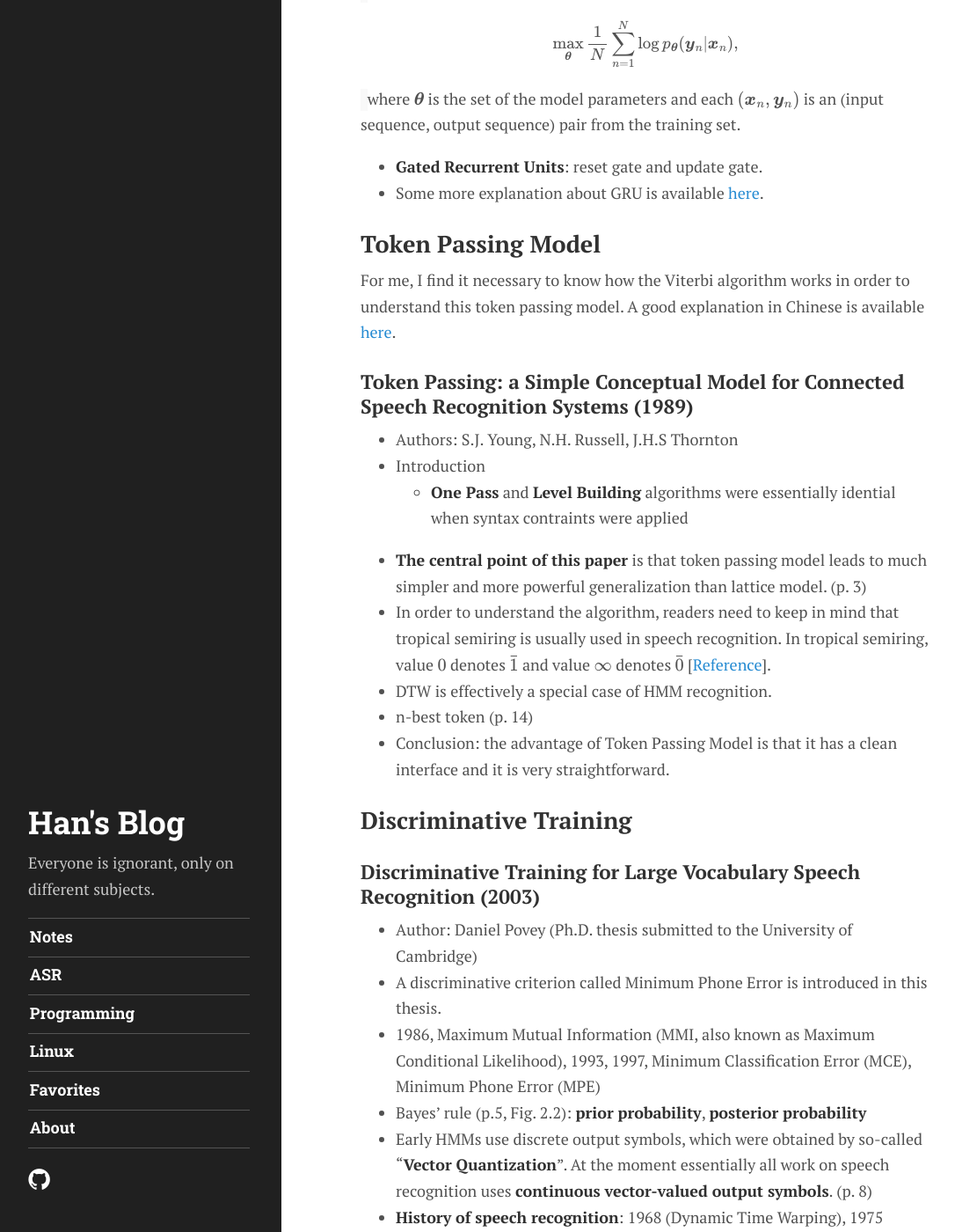
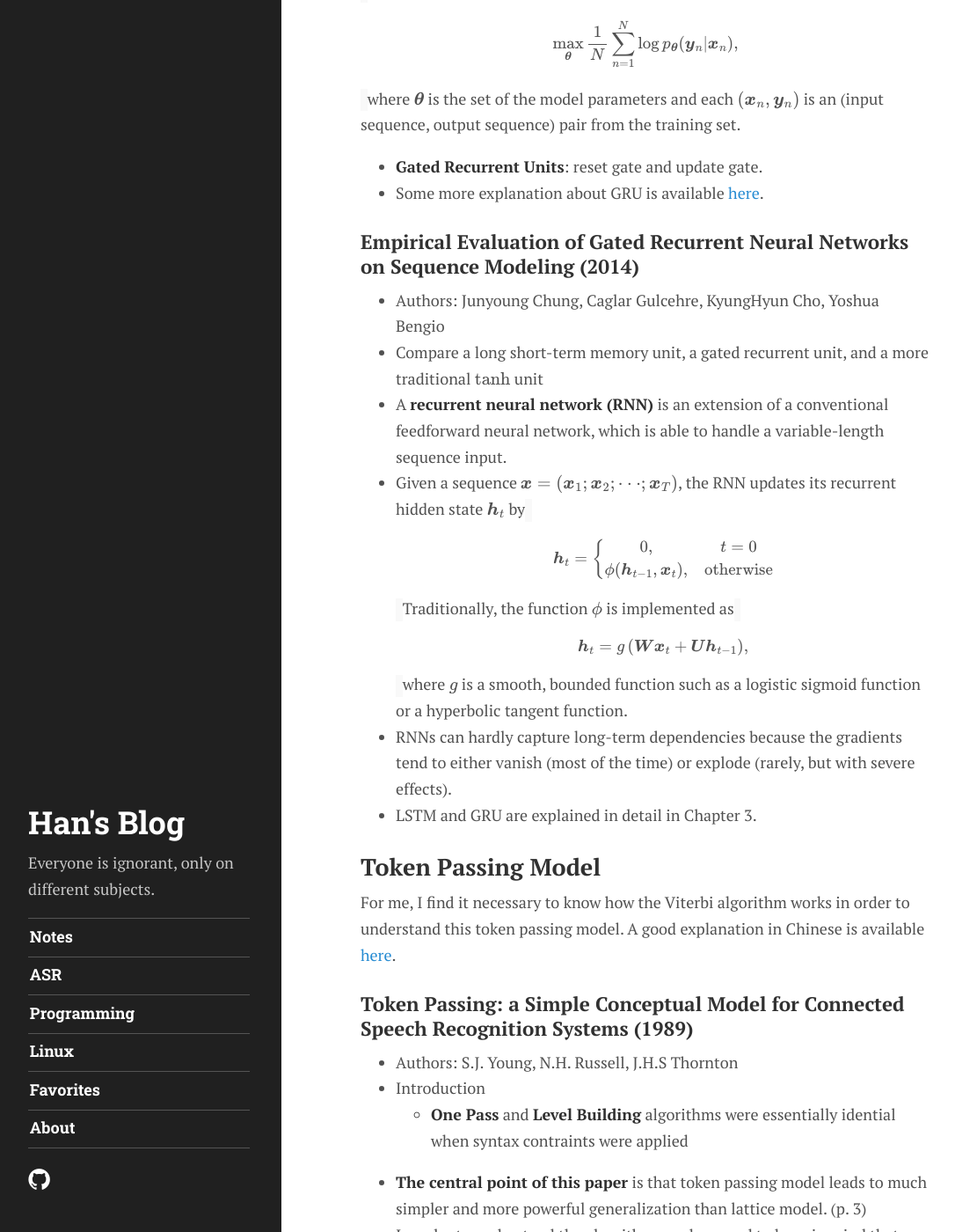
Before and after one commit to han-xie/han-xie.github.io, a Jekyll site: the page built from _posts/2020-03-12-literature-review.md, in a window 1280 px wide and 1400 px high, scrolled down 779 px. Shown: the whole window at 88% size, without its empty margins (4-1090 px from the left). Built offline with Jekyll 4.4.1, drawn with Linux system fonts in a browser that asks for light colours; some web fonts are replaced; formulas are drawn with MathJax 3; comment, search, counter and statistics services are not loaded.

Commit message:
[post] add GRU & LSTM comparison in literature review

```diff
--- a/_posts/2020-03-12-literature-review.md
+++ b/_posts/2020-03-12-literature-review.md
@@ -28,6 +28,35 @@ pair from the training set.
 
 - **Gated Recurrent Units**: reset gate and update gate.
 - Some more explanation about GRU is available [here](https://zhuanlan.zhihu.com/p/32481747).
+
+### Empirical Evaluation of Gated Recurrent Neural Networks on Sequence Modeling (2014)
+
+- Authors: Junyoung Chung, Caglar Gulcehre, KyungHyun Cho, Yoshua Bengio
+- Compare a long short-term memory unit, a gated recurrent unit, and a more traditional $\tanh$ unit
+- A **recurrent neural network (RNN)** is an extension of a conventional feedforward
+neural network, which is able to handle a variable-length sequence input.
+- Given a sequence $ \boldsymbol{x} = \left(\boldsymbol{x}_1; \boldsymbol{x}_2; · · · ; \boldsymbol{x}_T\right)$,
+the RNN updates its recurrent hidden state $\boldsymbol{h}_t$ by
+`$$
+\boldsymbol{h}_t = \left\{
+  \begin{matrix}
+    0, & t=0\\
+    \phi(\boldsymbol{h}_{t-1}, \boldsymbol{x}_t), & \text{otherwise}
+  \end{matrix}
+\right.
+$$`
+Traditionally, the function $\phi$ is implemented as
+`$$
+\boldsymbol{h}_t = g\left(
+  \boldsymbol{W}\boldsymbol{x}_t + \boldsymbol{U}\boldsymbol{h}_{t-1}
+\right),
+$$`
+where $g$ is a smooth, bounded function such as a logistic sigmoid
+function or a hyperbolic tangent function.
+- RNNs can hardly capture long-term dependencies because the gradients
+tend to either vanish (most of the time) or explode
+(rarely, but with severe effects).
+- LSTM and GRU are explained in detail in Chapter 3.
 
 ## Token Passing Model
 
```
